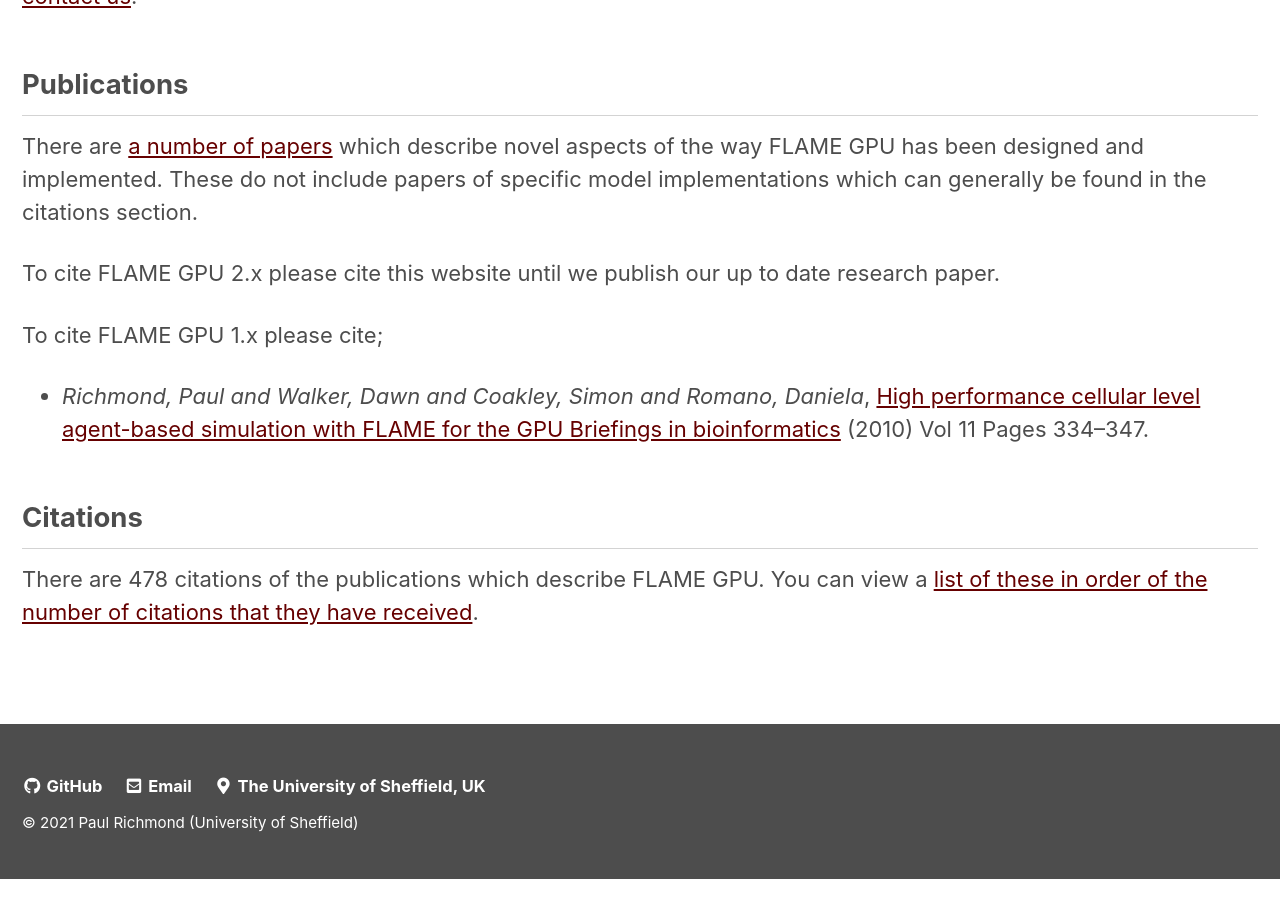
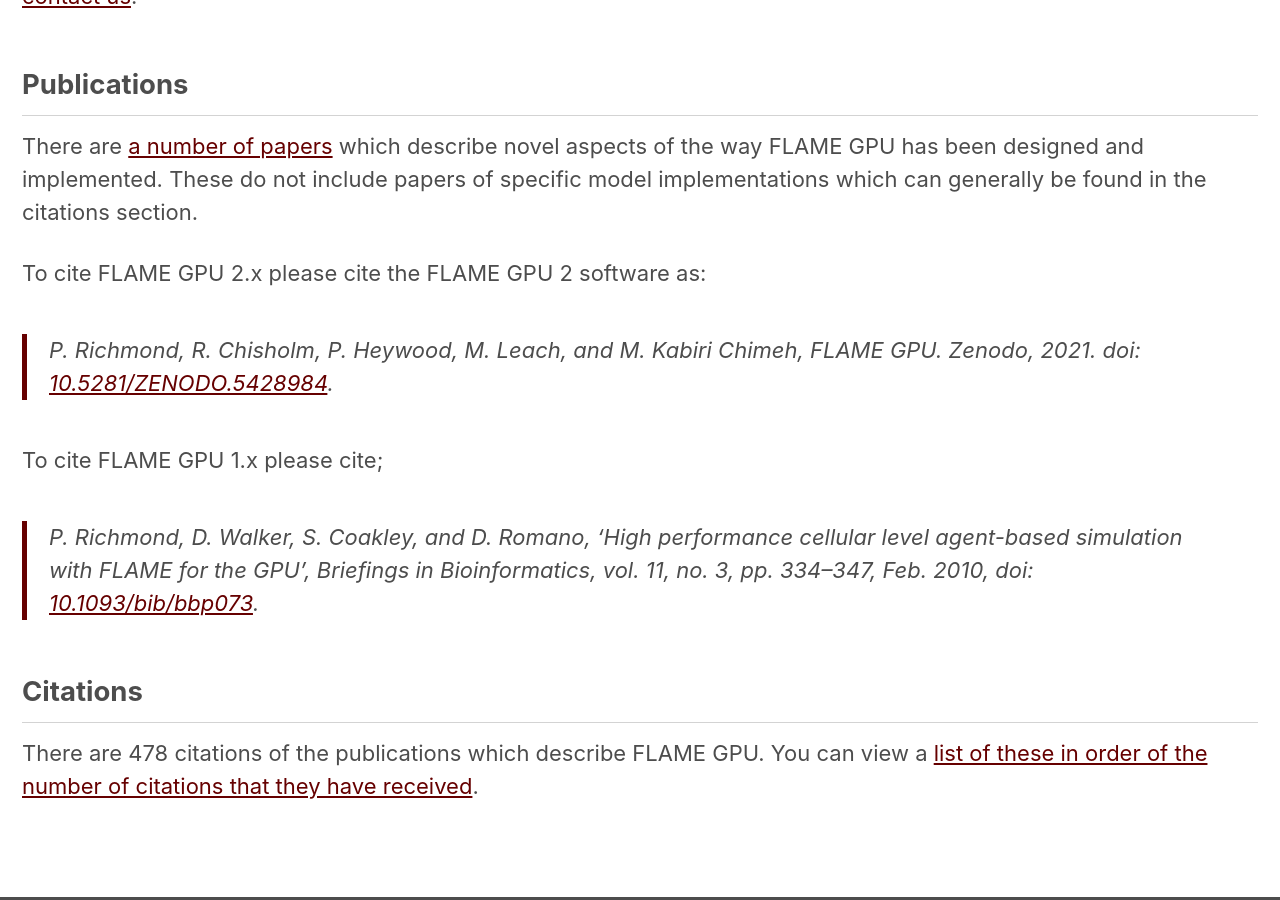
Before and after one commit to FLAMEGPU/flamegpu.github.io, a Jekyll site: the page built from about/index.md, in a window 1280 px wide and 900 px high, scrolled down 2223 px. Built offline with Jekyll 4.4.1, drawn with Linux system fonts in a browser that asks for light colours; cached includes are drawn as plain includes; before the commit the page ends 3101 px from its top, so only the background shows below that; some of the changed text lies outside the part shown.

Commit message:
Markdown formatting + Update suggested citations to IEEE format, and add add zenodo FLAME GPU 2 DOI

````diff
--- a/about/index.md
+++ b/about/index.md
@@ -8,14 +8,13 @@
 
 FLAME GPU started in the early days of general purpose computing on GPUs. GPU hardware and software development approaches have changed significantly since the inception of FLAME GPU, as such version 2.0 is a complete re-write of the library. It shifts from the FLAME GPU 1 architecture of template driven agent based modelling towards a modern C++ API with a cleaner interface for the specification of agent behaviour. It also adds a range of new features which ensure performant model simulation. E.g.
 
- * **Support for Big GPUs** - Support for concurrent execution of agents functions which ensures that heterogenous models do not necessarily result in poor device utilisation.
- * **Model Ensembles** - The ability to run ensembles of models. I.e. the same model with different parameters or random seeds. This is necessary within stochastic simulation and FLAME GPU allows the specification of ensembles to occupy multiple devices on a single computing node.
- * **Sub models** - Certain behaviours in FLAME GPU require iterative processes to ensure reproducibility with serial counterparts (e.g. conflict resolution for resources). FLAME GPU 2 allows re-usable sub models to be described for such behaviours so that it can be abstracted from the rest of the model function.
+* **Support for Big GPUs** - Support for concurrent execution of agents functions which ensures that heterogenous models do not necessarily result in poor device utilisation.
+* **Model Ensembles** - The ability to run ensembles of models. I.e. the same model with different parameters or random seeds. This is necessary within stochastic simulation and FLAME GPU allows the specification of ensembles to occupy multiple devices on a single computing node.
+* **Sub models** - Certain behaviours in FLAME GPU require iterative processes to ensure reproducibility with serial counterparts (e.g. conflict resolution for resources). FLAME GPU 2 allows re-usable sub models to be described for such behaviours so that it can be abstracted from the rest of the model function.
 
-For an introduction to FLAME GPU2 and its current features please view the [GTC 2021 recorded talk](https://gtc21.event.nvidia.com/media/Simulate%20the%20World%20and%20Everything%20in%20it%3A%20Complex%20Systems%20Simulations%20with%20FGPU2%20%5BE31281%5D/1_jq4vdfcg) (requires free registration) by Paul Richmond (youtube copy embedded below).
+For an introduction to FLAME GPU 2 and its features (in Apr 2021) please view the [GTC 2021 recorded talk](https://gtc21.event.nvidia.com/media/Simulate%20the%20World%20and%20Everything%20in%20it%3A%20Complex%20Systems%20Simulations%20with%20FGPU2%20%5BE31281%5D/1_jq4vdfcg) (requires free registration) by Paul Richmond (youtube copy embedded below).
 
 <iframe width="560" height="315" src="https://www.youtube.com/embed/NRRW6EDClYM" title="YouTube video player" frameborder="0" allow="accelerometer; autoplay; clipboard-write; encrypted-media; gyroscope; picture-in-picture" allowfullscreen></iframe>
-
 
 FLAME GPU 2 is available under the permissive MIT licence. For commercial consultancy using the software please [contact us](/contact/).
 
@@ -23,11 +22,16 @@
 
 There are [a number of papers](/publications/) which describe novel aspects of the way FLAME GPU has been designed and implemented. These do not include papers of specific model implementations which can generally be found in the citations section.
 
-To cite FLAME GPU 2.x please cite this website until we publish our up to date research paper.
+To cite FLAME GPU 2.x please cite the FLAME GPU 2 software as:
+
+> *P. Richmond, R. Chisholm, P. Heywood, M. Leach, and M. Kabiri Chimeh*, FLAME GPU. Zenodo, 2021. doi: [10.5281/ZENODO.5428984](https://doi.org/10.5281/zenodo.5428984).
+
+<!-- @todo - add paper citation. -->
 
 To cite FLAME GPU 1.x please cite;
 
- * *Richmond, Paul and Walker, Dawn and Coakley, Simon and Romano, Daniela*, [High performance cellular level agent-based simulation with FLAME for the GPU Briefings in bioinformatics](https://academic.oup.com/bib/article-abstract/11/3/334/225993) (2010) Vol 11 Pages 334--347.
+> *P. Richmond, D. Walker, S. Coakley, and D. Romano*, ‘High performance cellular level agent-based simulation with FLAME for the GPU’, Briefings in Bioinformatics, vol. 11, no. 3, pp. 334–347, Feb. 2010, doi: [10.1093/bib/bbp073](https://doi.org/10.1093/bib/bbp073).
+
 <!-- ```
 @article{richmond2010high,
   title={High performance cellular level agent-based simulation with FLAME for the GPU},
````
